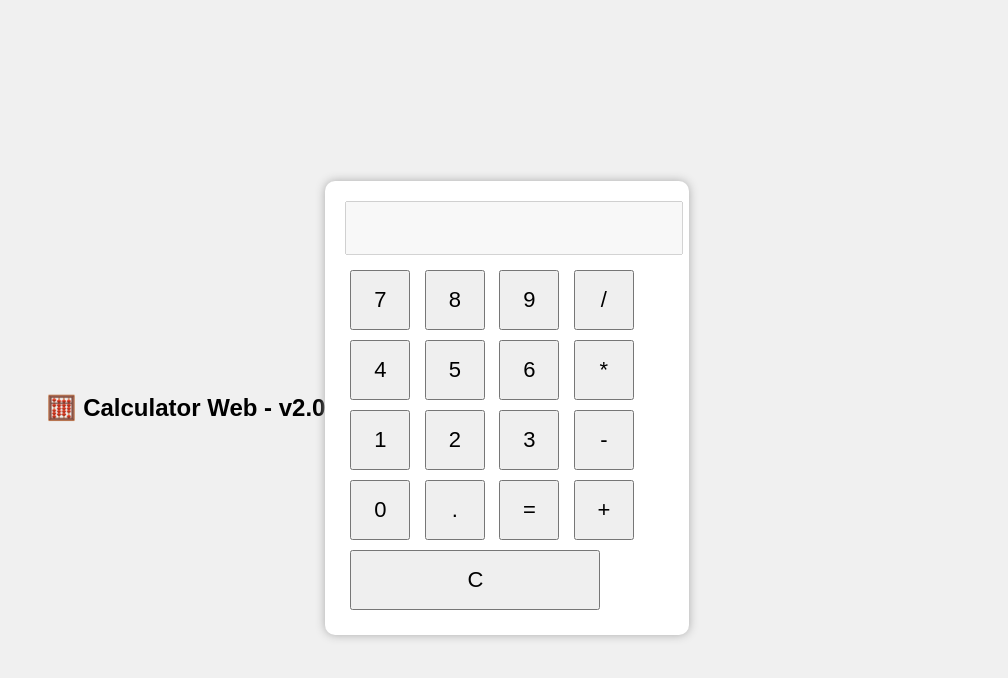
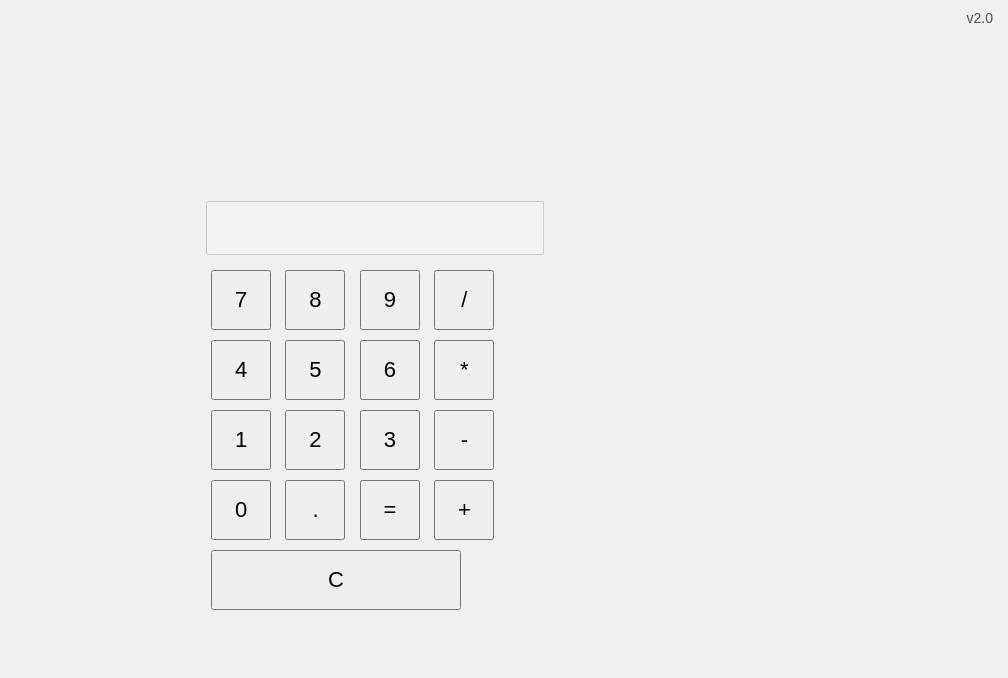
Before and after one commit to serverhutmc10serverhost-cpu/Test-my-first-repository, a plain HTML site: page index.html in a window 1280 px wide. Shown: the whole page, without its empty margins (272-1280 px from the left). Drawn offline with Linux system fonts and the light colour scheme.

Commit message:
index.html

```diff
--- a/index.html
+++ b/index.html
@@ -35,9 +35,12 @@
     </style>
 </head>
 <body>
-    <body>
-    <h2 style="text-align:center;">🧮 Calculator Web - v2.0</h2>
-    <div class="calculadora">
+<!-- Top-right corner version -->
+<div style="position: absolute; top: 10px; right: 15px; font-size: 14px; color: #555;">
+v2.0
+</div>
+
+<div class="calculator">
         <input type="text" id="pantalla" disabled>
         <br>
         <button class="boton" onclick="agregar('7')">7</button>
```
